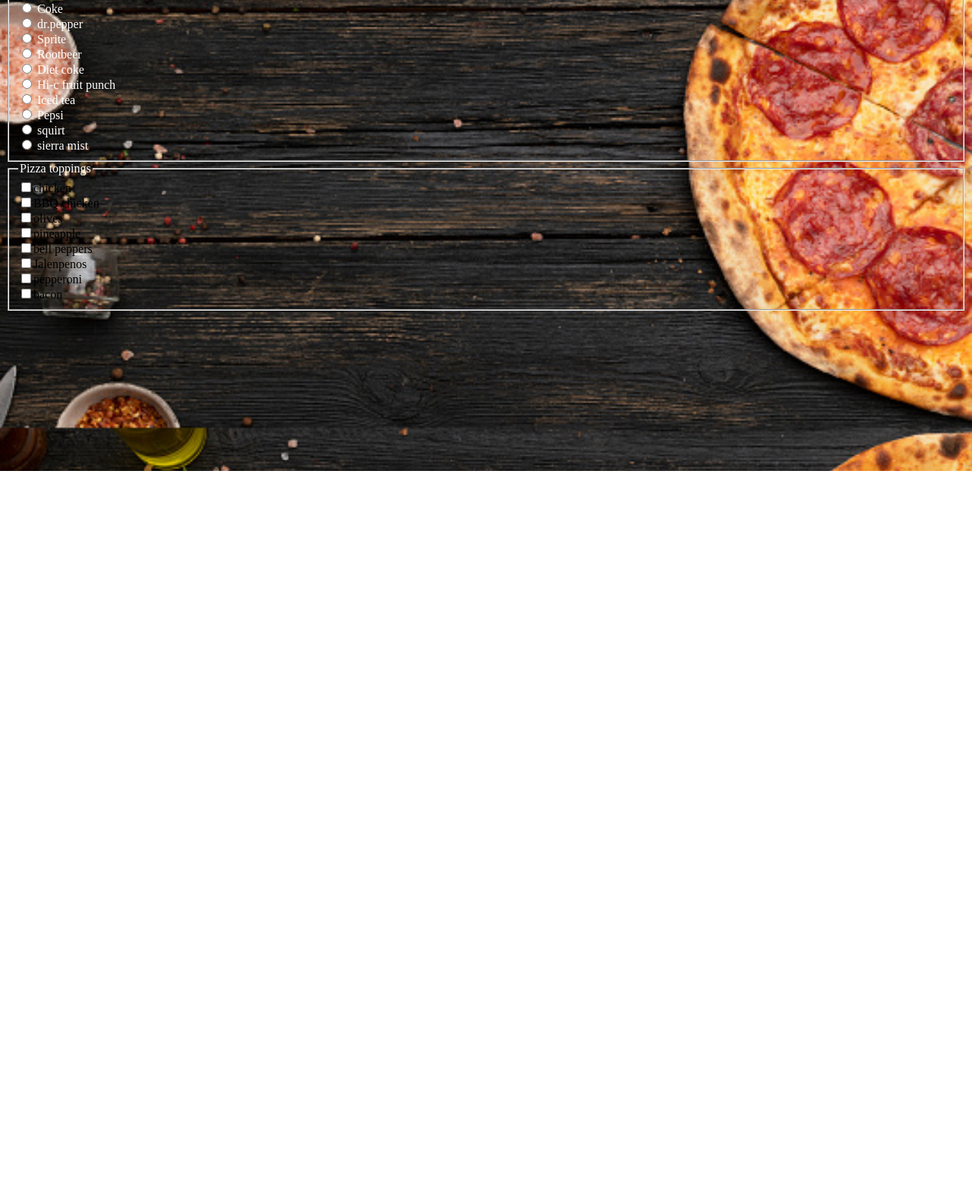
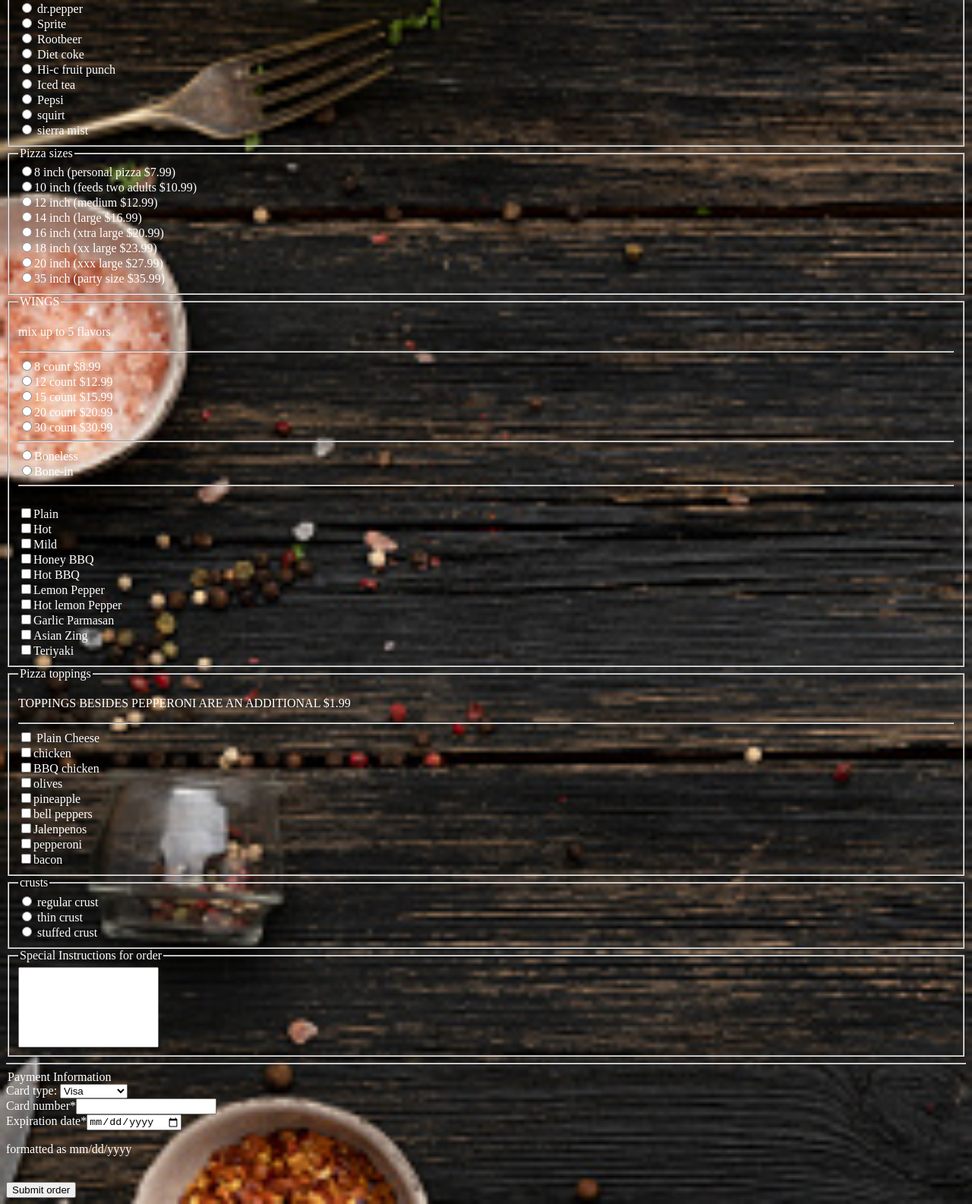
Before and after one commit to buburuzaaaaa/Pizzaform, a plain HTML site: page pizza.html in a window 1280 px wide. Shown: the part 180-1765 px from the top of the page at 76% size. Before the commit the page ends 800 px from the top, so only its background shows below. Drawn offline with Linux system fonts and the light colour scheme.

Commit message:
final form

```diff
--- a/pizza.html
+++ b/pizza.html
@@ -15,8 +15,9 @@ background-size: cover;
 </head>
 <body>
   <center>
-    <h1 style=color:white> Create your own custom pizza</h1>
+    <h3 style=color:white>Your Order</h3>
     </center>
+    <form>
     <fieldset>
         <legend style=color:white>User information </legend>
       <label for="text" style="color:white ;">Name</label> <input type="text">
@@ -48,23 +49,129 @@ background-size: cover;
 <input type="radio" name="drinks">   <label for="radio"style="color:white;">sierra mist</label>
     </fieldset>
     <fieldset>
+        <legend style=color:white> Pizza sizes</legend>
+        <input type="radio"name="pie"><label for="radio" style="color:white">8 inch (personal pizza $7.99)</label>
+        <br>
+        <input type="radio"name="pie"><label for="radio" style="color:white" >10 inch (feeds two adults $10.99)</label>
+        <br>
+        <input type="radio" name="pie"><label for="radio" style="color:white">12 inch (medium $12.99)</label>
+        <br>
+        <input type="radio" name="pie"><label for="radio" style="color:white">14 inch (large $16.99)</label>
+        <br>
+        <input type="radio" name="pie"><label for="radio" style="color:white">16 inch (xtra large $20.99)</label>
+        <br>
+        <input type="radio" name="pie"><label for="radio" style="color:white">18 inch (xx large $23.99)</label>
+        <br>
+        <input type="radio" name="pie"><label for="radio" style="color:white">20 inch (xxx large $27.99)</label>
+          <br>
+    <input type="radio" name="pie"><label for="radio" style="color:white">35 inch (party size $35.99)</label>
+    <br>
+        </fieldset>
+        <fieldset>
+            <legend style=color:white>WINGS</legend>
+            <p style=color:white> mix up to 5 flavors</p>
+            <hr>
+            <input type="radio" name="price"><label for="radio"style="color:white ;">8 count $8.99</label>
+            <br>
+            <input type="radio" name="price"><label for="radio" style="color:white ;">12 count $12.99</label>
+            <br>
+            <input type="radio" name="price"><label for="radio" style="color:white ;">15 count $15.99</label>
+            <br>
+            <input type="radio" name="price"><label for="radio" style="color:white ;">20 count $20.99</label>
+            <br>
+            <input type="radio" name="price"><label for="radio" style="color:white ;">30 count $30.99</label>
+            <hr>
+            <input type="radio"name="wing"><label for="radio"style="color:white ;">Boneless</label>
+            <br>
+            <input type="Radio" name="wing"><label for="radio"style="color:white ;">Bone-in</label>
+            <hr>
+            <br>
+            <input type="checkbox"><label for="checkbox" style="color:white ;">Plain</label>
+            <br>
+            <input type="checkbox"><label for="checkbox" style="color:white ;">Hot</label>
+            <br>
+            <input type="checkbox"><label for="checkbox" style="color:white ;">Mild</label>
+            <br>
+            <input type="checkbox"><label for="checkbox" style="color:white ;">Honey BBQ</label>
+            <br>
+            <input type="checkbox"><label for="checkbox" style="color:white ;">Hot BBQ</label>
+            <br>
+            <input type="checkbox"><label for="checkbox" style="color:white ;">Lemon Pepper</label>
+            <br>
+            <input type="checkbox"><label for="checkbox" style="color:white ;">Hot lemon Pepper</label>
+            <br>
+            <input type="checkbox"><label for="checkbox" style="color:white ;">Garlic Parmasan</label>
+            <br>
+            <input type="checkbox"><label for="checkbox" style="color:white ;">Asian Zing</label>
+            <br>
+            <input type="checkbox"><label for="checkbox" style="color:white ;">Teriyaki</label>
+
+        </fieldset>
+    <fieldset>
         <legend style="color: white;">Pizza toppings</legend>
-        <input type="checkbox"><label for="checkbox">chicken</label>
+        <p style="color: white;">  TOPPINGS BESIDES PEPPERONI ARE AN ADDITIONAL $1.99</p>
+        <hr>
+        <input type="checkbox"><label for="checkbox" style="color: white;"> Plain Cheese</label>
         <br>
-        <input type="checkbox"><label for="checkbox">BBQ chicken</label>
+        <input type="checkbox"><label for="checkbox"style="color: white;">chicken</label>
         <br>
-        <input type="checkbox"><label for="checkbox">olives</label>
+        <input type="checkbox"><label for="checkbox"style="color: white;">BBQ chicken</label>
         <br>
-        <input type="checkbox"><label for="checkbox">pineapple</label>
+        <input type="checkbox"><label for="checkbox"style="color: white;">olives</label>
         <br>
-        <input type="checkbox"><label for="checkbox">bell peppers</label>
+        <input type="checkbox"><label for="checkbox"style="color: white;">pineapple</label>
         <br>
-        <input type="checkbox"><label for="checkbox">Jalenpenos</label>
+        <input type="checkbox"><label for="checkbox"style="color: white;">bell peppers</label>
         <br>
-        <input type="checkbox"><label for="checkbox">pepperoni</label>
+        <input type="checkbox"><label for="checkbox" style="color: white;">Jalenpenos</label>
         <br>
-        <input type="checkbox"><label for="checkbox">bacon</label>
+        <input type="checkbox"><label for="checkbox"style="color: white;">pepperoni</label>
+        <br>
+        <input type="checkbox"><label for="checkbox"style="color: white;">bacon</label>
     </fieldset>
+   <fieldset>
+    <legend style=color:white> crusts</legend>
+    <input type="radio"><label for="radio" style="color:white ;"> regular crust</label>
+    <br>
+    <input type="radio"><label for="radio" style="color:white ;"> thin crust</label>
+    <br>
+    <input type="radio"><label for="radio" style="color:white ;"> stuffed crust</label>
+   </fieldset>
+   <fieldset>
+    <legend style=color:white>Special Instructions for order</legend>
+    <input type="text" style="height: 100px; ;">
+    <br>
 
+   </fieldset>
+
+
+
+
+
+    <hr>
+    <legend style=color:white> Payment Information</legend>
+    <label for="cars"style="color:white ;">Card type:</label>
+
+    <select name="cars" id="cars">
+        <option value="volvo">Visa</option>
+        <option value="saab">mastercard</option>
+        <option value="mercedes">discover</option>
+    </select>
+
+    <br>
+
+
+    <label for="text"style="color:white ;">Card number*</label><input type="text">
+    <br>
+
+
+    <label for="date"style="color:white ;">Expiration date*</label><input type="date">
+    <p style="color:white ;">formatted as mm/dd/yyyy</p>
+    <br>
+    <button type="submit">Submit order</button>
+
+
+
+   </form>
 </body>
 </html>
```
